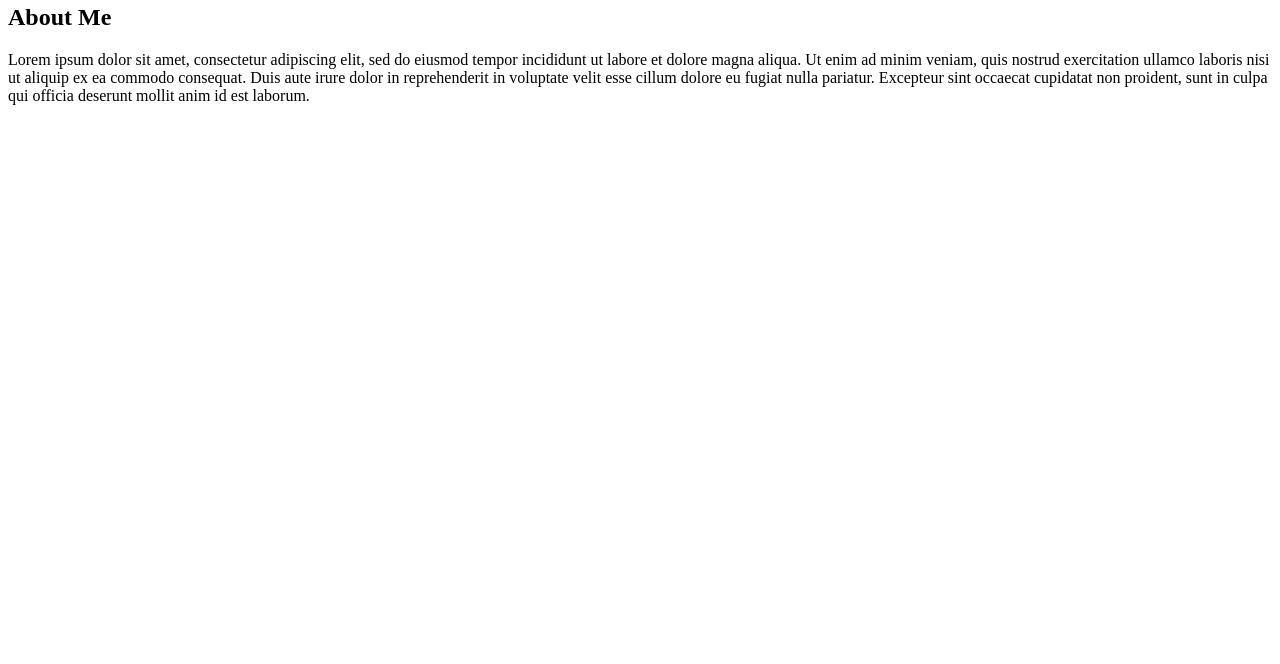
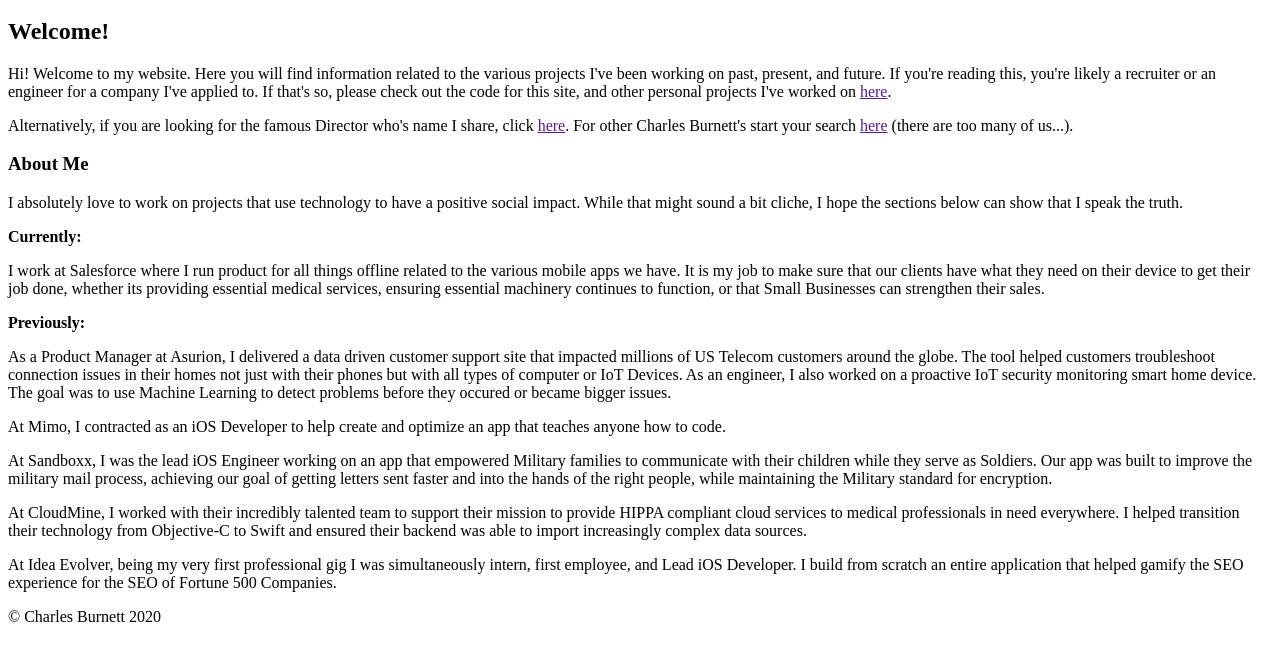
Before and after one commit to CharlieBurnett/PersonalWebsite, a plain HTML site: page index.html in a window 1280 px wide. Shown: the part 136-800 px from the top of the page. Drawn offline with Linux system fonts and the light colour scheme.

Commit message:
Sections, content, footer
Added sections content and a footer to the main page

```diff
--- a/index.html
+++ b/index.html
@@ -1,6 +1,7 @@
+<!DOCTYPE html>
 <html>
     <head>
-        <title>Charles Burnett's Personal Site</title>
+        <title>Charlie Burnett&apos;s Personal Site</title>
     </head>
     <body>
         <header>
@@ -13,7 +14,59 @@
             <li><a href="">Blog</a></li>
         </ul>
         </nav>
-        <h2>About Me</h2>
-        <p>Lorem ipsum dolor sit amet, consectetur adipiscing elit, sed do eiusmod tempor incididunt ut labore et dolore magna aliqua. Ut enim ad minim veniam, quis nostrud exercitation ullamco laboris nisi ut aliquip ex ea commodo consequat. Duis aute irure dolor in reprehenderit in voluptate velit esse cillum dolore eu fugiat nulla pariatur. Excepteur sint occaecat cupidatat non proident, sunt in culpa qui officia deserunt mollit anim id est laborum.</p>
+        <main>
+            <section>
+            <h2>Welcome!</h2>
+            <p>
+                Hi! Welcome to my website. Here you will find information related to the various projects I've been working on past, present, and future.
+                If you're reading this, you're likely a recruiter or an engineer for a company I've applied to. If that's so, please check out the code for this site, and other personal projects I've worked on <a href="">here</a>.</p>
+
+            <p>
+                Alternatively, if you are looking for the famous Director who's name I share, click <a href="">here</a>. For other Charles Burnett&apos;s start your search <a href="">here</a> (there are too many of us...).
+            </p>
+            </section>
+            <section>
+            <h3>About Me</h3>
+
+            <p>
+                I absolutely love to work on projects that use technology to have a positive social impact. While that might sound a bit cliche, I hope the sections below can show that I speak the truth.
+            </p>
+
+            <strong>Currently: </strong>
+
+            <p>
+                I work at Salesforce where I run product for all things offline related to the various mobile apps we have.
+                It is my job to make sure that our clients have what they need on their device to get their job done, whether its providing essential medical services, ensuring essential machinery continues to function,
+                or that Small Businesses can strengthen their sales.
+            </p>
+
+            <strong>Previously:</strong>
+
+            <p>
+                As a Product Manager at Asurion, I delivered a data driven customer support site that impacted millions of US Telecom customers around the globe.
+                The tool helped customers troubleshoot connection issues in their homes not just with their phones but with all types of computer or IoT Devices.
+                As an engineer, I also worked on a proactive IoT security monitoring smart home device. The goal was to use Machine Learning to detect problems before they occured or became bigger issues.
+            </p>
+
+            <p>
+                At Mimo, I contracted as an iOS Developer to help create and optimize an app that teaches anyone how to code.
+            </p>
+                At Sandboxx, I was the lead iOS Engineer working on an app that empowered Military families to communicate with their children while they serve as Soldiers.
+                Our app was built to improve the military mail process, achieving our goal of getting letters sent faster and into the hands of the right people, while maintaining the Military standard for encryption.
+            </p>
+
+            <p>
+                At CloudMine, I worked with their incredibly talented team to support their mission to provide HIPPA compliant cloud services to medical professionals in need everywhere.
+                I helped transition their technology from Objective-C to Swift and ensured their backend was able to import increasingly complex data sources.
+            </p>
+
+            <p>
+                At Idea Evolver, being my very first professional gig I was simultaneously intern, first employee, and Lead iOS Developer. I build from scratch an entire application that helped gamify the SEO experience for the SEO of Fortune 500 Companies.
+            </p>
+            </section>
+        </main>
+        <footer>
+            &copy; Charles Burnett 2020
+        </footer>
     </body>
 </html>
```
